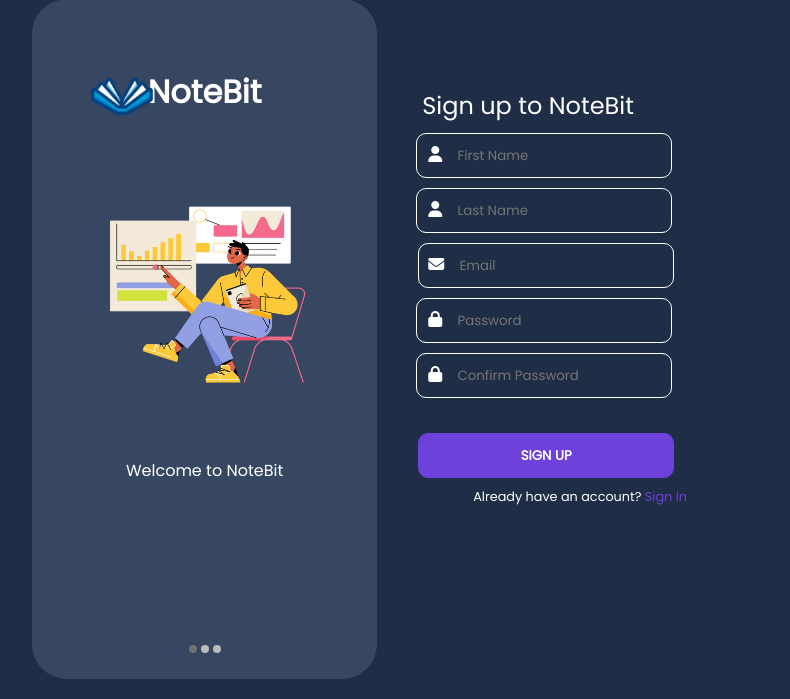
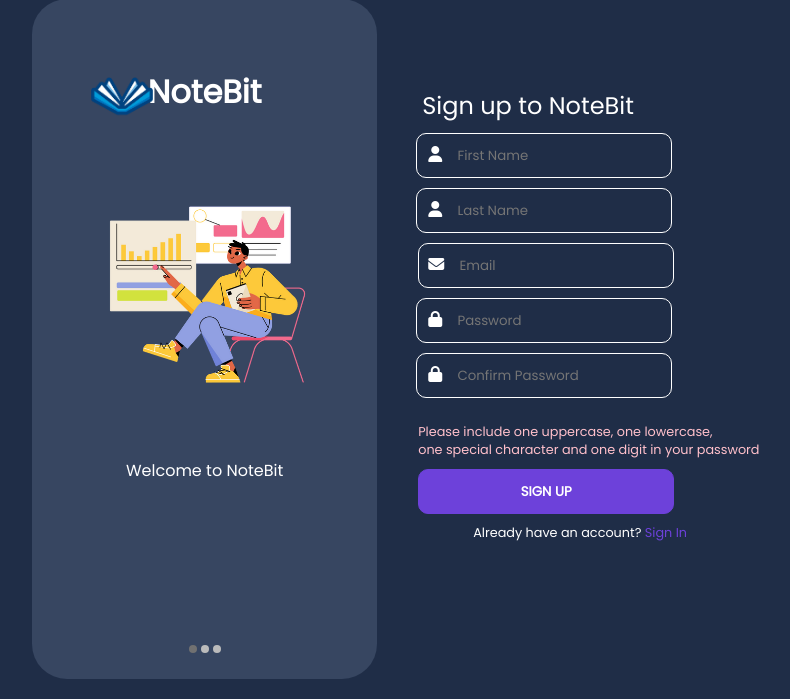
Before and after one commit to QuestionpaperWebsite/notebit, a PHP site: page /signup.php in a window 1280 px wide. Shown: the part 52-751 px from the top of the page, without its empty margins (229-1019 px from the left). Run offline with PHP 8.4, Linux system fonts and the light colour scheme; some libraries are stand-ins or nearby versions.

Commit message:
commit 38
fixed issue of password in signup form

```diff
--- a/css/signup-styles.php
+++ b/css/signup-styles.php
@@ -109,6 +109,13 @@
     font-size: 0.8rem;
     color: #A9A9A9;
     margin-left: 30px;
+    text-decoration: none;
+}
+
+#default-signup-message {
+    font-size: 0.8rem;
+    color: pink;
+    margin-left: 20px;
     text-decoration: none;
 }
 
--- a/signup.php
+++ b/signup.php
@@ -82,6 +82,7 @@
                     <i class="fa-solid fa-lock icon"></i>
                     <input type="password" name="cpass" class="form-element" placeholder="Confirm Password" required>
                 </div> <br>
+                <p id="default-signup-message">Please include one uppercase, one lowercase,<br> one special character and one digit in your password</p>
                 <p id="invalid-signup-data"></p>
                 <p id="valid-signup-data"></p>
                 <button type="submit" class="signin" id="submitbutton">SIGN UP</button>
```
